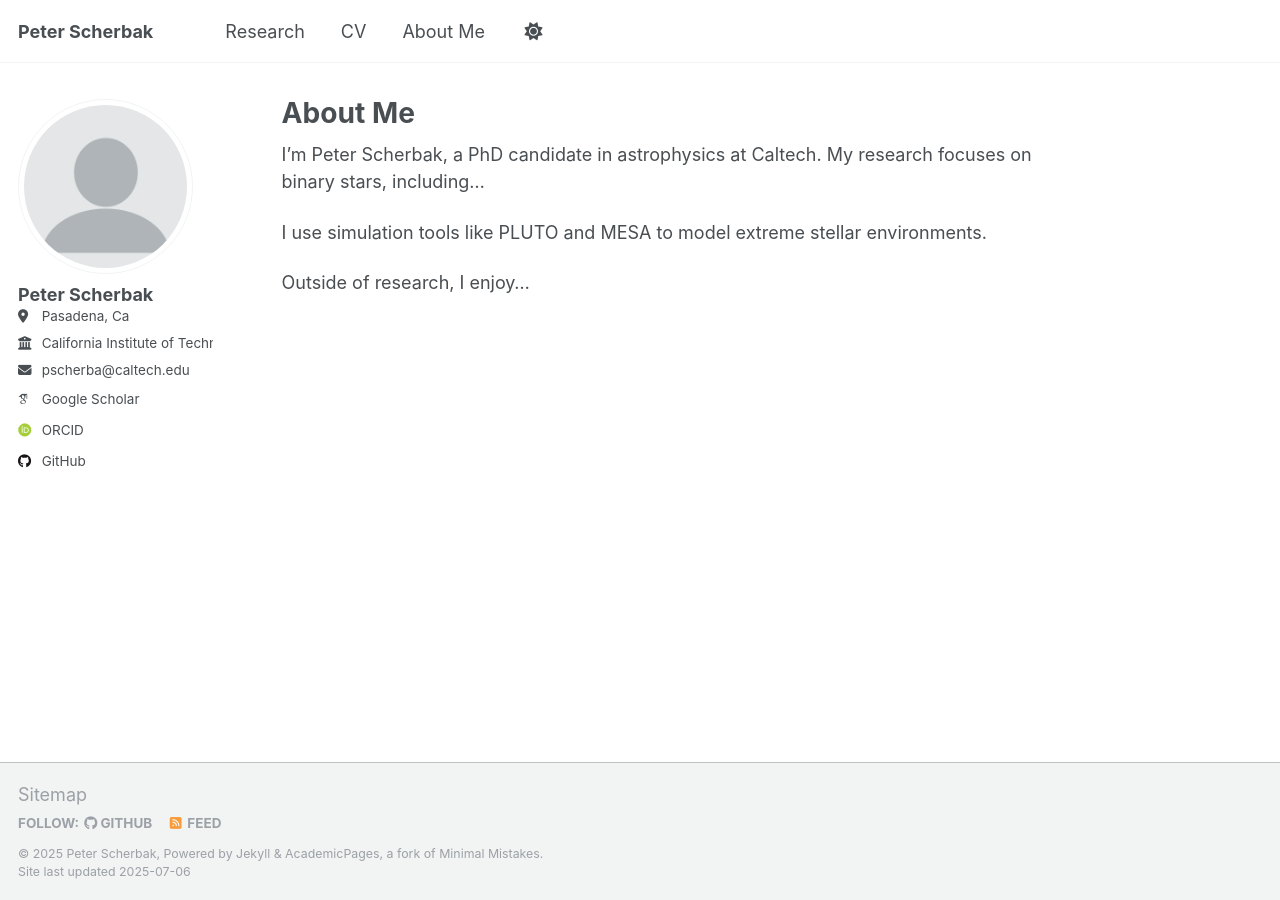
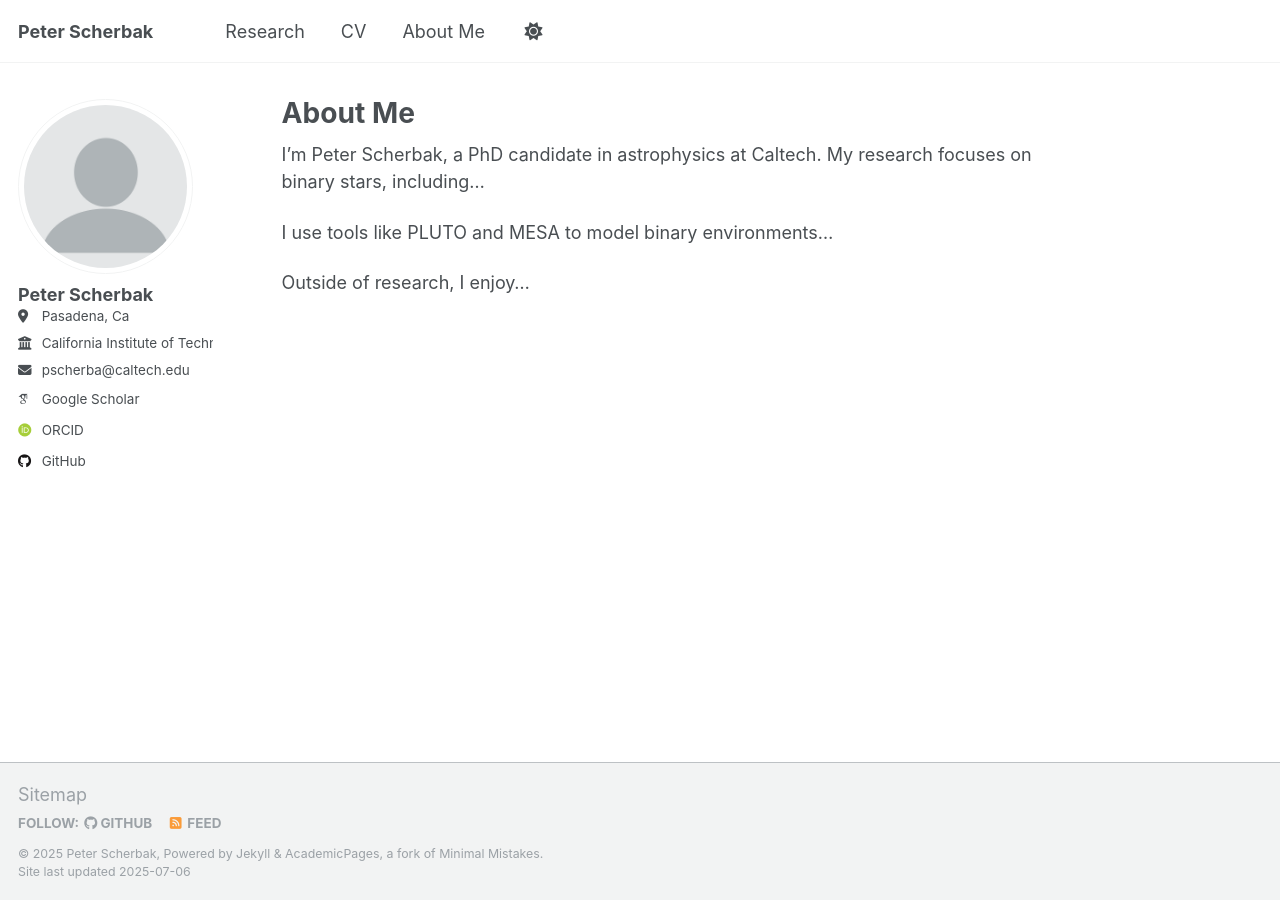
Before and after one commit to peterscherbak/peterscherbak.github.io, a Jekyll site: the page built from _pages/about_me.md, in a window 1280 px wide. Built offline with Jekyll 4.4.1, drawn with Linux system fonts in a browser that asks for light colours; some web fonts are replaced; a script that is not in the unit is left out.

Commit message:
Update about_me.md

```diff
--- a/_pages/about_me.md
+++ b/_pages/about_me.md
@@ -8,6 +8,6 @@ author_profile: true
 I’m Peter Scherbak, a PhD candidate in astrophysics at Caltech.
 My research focuses on binary stars, including...
 
-I use simulation tools like PLUTO and MESA to model extreme stellar environments.
+I use tools like PLUTO and MESA to model binary environments...
 
 Outside of research, I enjoy...
```
